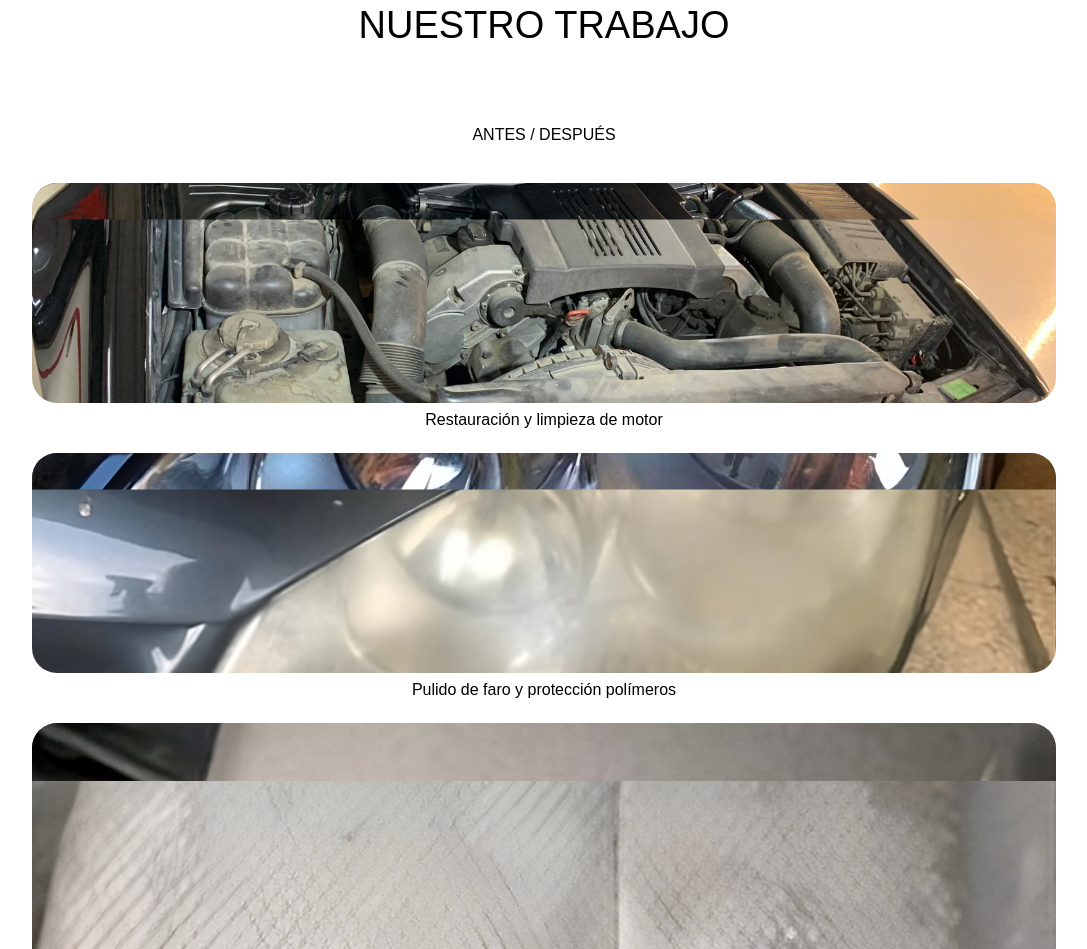
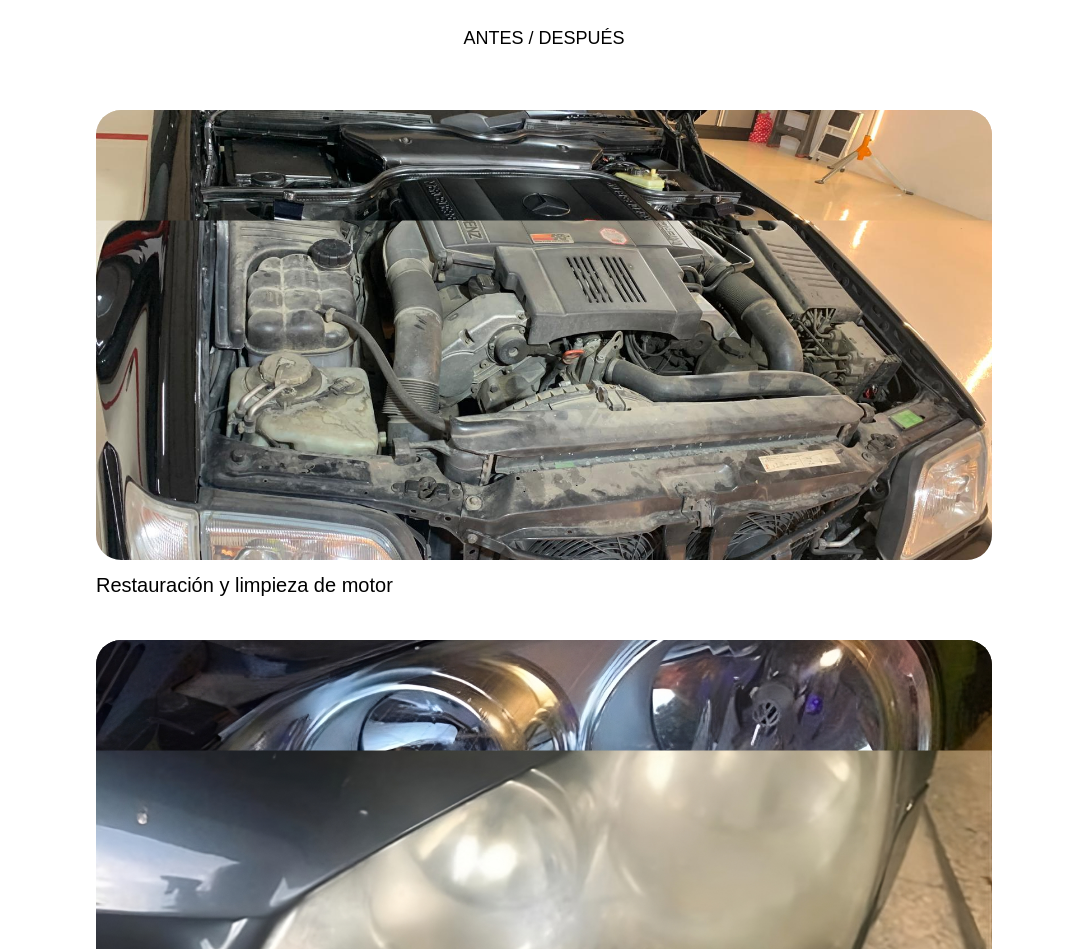
Before and after one commit to justinait/subCenterdetail, a React (Vite) app: page / in a window 1280 px wide. Shown: the part 2523-3472 px from the top of the page, without its empty margins (96-1183 px from the left). Built offline with nearby package versions, Linux system fonts and the light colour scheme.

Commit message:
subtitle

```diff
--- a/src/Components/About/About.css
+++ b/src/Components/About/About.css
@@ -45,6 +45,7 @@
         flex-direction: row;
         flex-wrap: wrap;
         justify-content: center;
+        padding: 0 0 80px 0;
     }
     .puntosClaveContainer h2 {
         width: 100%;
--- a/src/Components/After/After.css
+++ b/src/Components/After/After.css
@@ -51,6 +51,9 @@
     z-index: 2;
     clip-path: polygon(0 0, 100% 0, 100% 0, 0 0); /* Comienza oculta */
 }
+.afterSubtitle {
+    font-size: 13.5px
+}
 
 /* Animación loop para transiciones continuas */
 .loopAnimation {
@@ -72,3 +75,68 @@
       clip-path: polygon(0 0, 100% 0, 100% 0, 0 0); /* Vuelve a ocultar (antes) */
     }
 }
+
+@media(min-width: 700px) {
+    .imageContainerAfter {
+        height: 350px;
+    }
+    .verticalBox {
+        height: 550px;
+    }
+    .imageContainerAfter {
+        margin: 40px;
+    }
+    .beforeAfterText {
+        font-size: 20px;
+        bottom: -60px;
+        text-align: justify;
+    }
+    .afterContainer h2 {
+        margin-bottom: 0;
+    }
+    .afterSubtitle {
+        font-size: 18px;
+    }
+}
+@media(min-width: 1000px) {
+    .imagesContainerMapAfter {
+        flex-direction: row;
+    }
+
+    .imageContainerAfter {
+        height: 450px;
+        width: 70%;
+    }
+    .verticalBox {
+        height: 700px;
+    }
+    .imageContainerAfter {
+        margin: 40px;
+    }
+    .beforeAfterText {
+        font-size: 20px;
+        bottom: -60px;
+        text-align: justify;
+    }
+}
+@media(min-width: 1200px) {
+    .imagesContainerMapAfter {
+        flex-direction: row;
+    }
+
+    .imageContainerAfter {
+        height: 450px;
+        width: 70%;
+    }
+    .verticalBox {
+        height: 700px;
+    }
+    .imageContainerAfter {
+        margin: 40px;
+    }
+    .beforeAfterText {
+        font-size: 20px;
+        bottom: -60px;
+        text-align: justify;
+    }
+}
--- a/src/Components/After/After.jsx
+++ b/src/Components/After/After.jsx
@@ -2,6 +2,7 @@ import React, { useState, useEffect, useRef } from 'react';
 import './After.css';
 
 function After() {
+
   const after = [
     { name: "Restauración y limpieza de motor", before: "/images/beforeafter/motor.jpeg", after: "/images/beforeafter/motorafter.jpeg" },
     { name: "Pulido de faro y protección polímeros", before: "/images/beforeafter/farolbeforeia.jpeg", after: "/images/beforeafter/farolia.jpeg" },
@@ -34,7 +35,7 @@ function After() {
   return (
     <div className='afterContainer' id='work' ref={workRef}>
       <h2>Nuestro trabajo</h2>
-      <p>ANTES / DESPUÉS</p>
+      <p className='afterSubtitle'>ANTES / DESPUÉS</p>
 
       <div className="imagesContainerMapAfter">
         {after.map((e, i) => (
```
